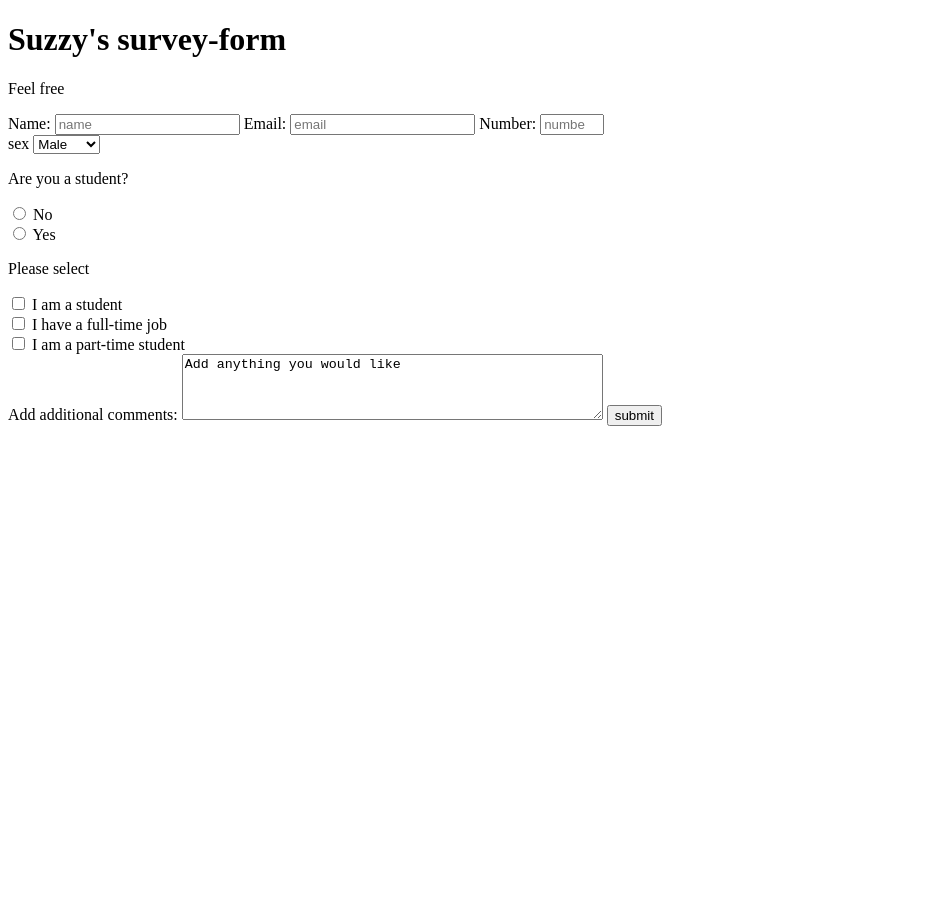
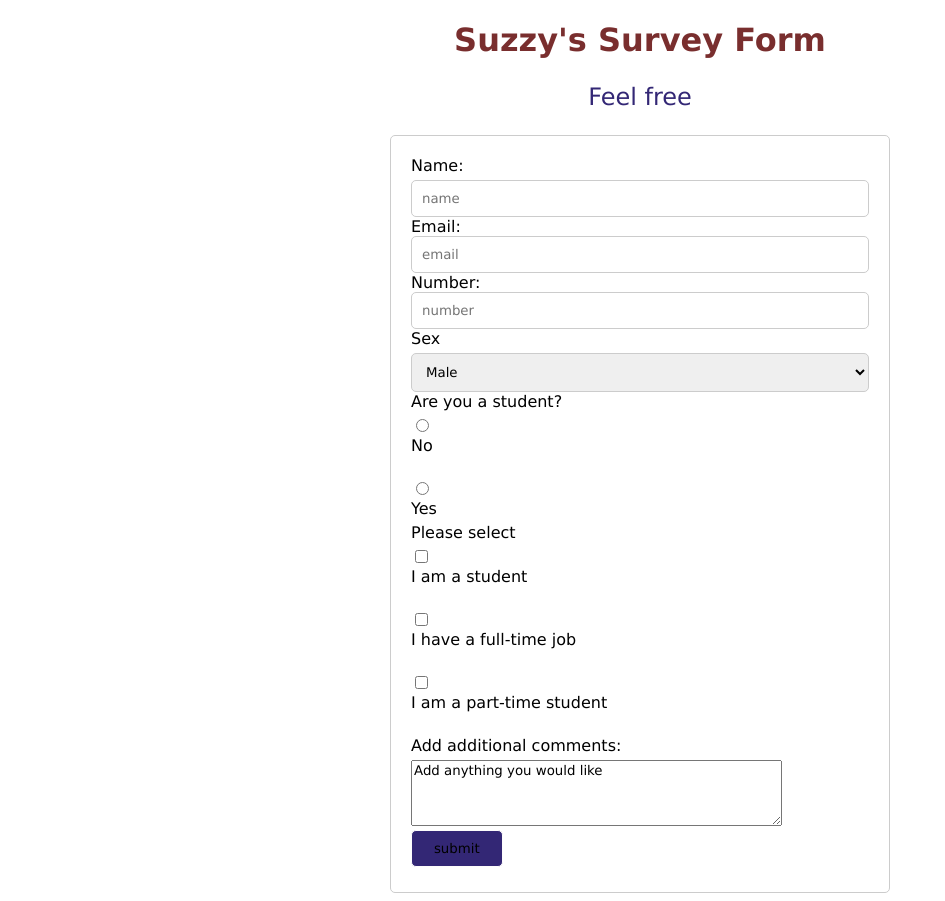
Before and after one commit to ktsyops/suzzycumkwaks, a plain HTML site: page index.html in a window 1280 px wide. Shown: the whole page, without its empty margins (0-945 px from the left). Before the commit the page ends 800 px from the top, so only its background shows below. Drawn offline with Linux system fonts and the light colour scheme.

Commit message:
added css

```diff
--- a/css/style.css
+++ b/css/style.css
@@ -0,0 +1,60 @@
+* {
+  box-sizing: border-box;
+  font-family: "Lucida Sans", "Lucida Sans Regular", "Lucida Grande",
+    "Lucida Sans Unicode", Geneva, Verdana, sans-serif;
+}
+
+h1 {
+  text-align: center;
+  color: #792e2e;
+}
+
+.feel {
+  text-align: center;
+  font-size: 1.5rem;
+  color: #332775;
+}
+
+form {
+  width: 100%;
+  max-width: 500px;
+  margin: 0 auto;
+  padding: 20px;
+  border: 1px solid #ccc;
+  border-radius: 5px;
+}
+
+label {
+  display: block;
+  margin-bottom: 5px;
+}
+
+input[type="text"],
+input[type="email"],
+input[type="number"] {
+  width: 100%;
+  padding: 10px;
+  border: 1px solid #ccc;
+  border-radius: 5px;
+}
+
+select {
+  width: 100%;
+  padding: 10px;
+  border: 1px solid #ccc;
+  border-radius: 5px;
+}
+
+input[type="submit"] {
+  width: 20%;
+  padding: 10px;
+  text-align: center;
+  border: 1px solid #fdfcfc;
+  border-radius: 5px;
+  background: #332775;
+  cursor: pointer;
+}
+
+input[type="submit"]:hover {
+  background: #3d3b47;
+}
--- a/index.html
+++ b/index.html
@@ -2,15 +2,15 @@
 <html lang="en">
   <head>
     <meta charset="UTF-8">
-    <title>survey-form</title>
+    <title>Survey Form</title>
     <link rel="stylesheet" href="css/style.css">
 
   </head>
 
   <body>
     <script src="https://cdn.freecodecamp.org/testable-projects-fcc/v1/bundle.js"></script>
-    <h1 id = "title">Suzzy's survey-form</h1>
-    <p id = "description">Feel free </p>
+    <h1 id = "title">Suzzy's Survey Form</h1>
+    <p id = "description" class="feel">Feel free </p>
     <form  id = "survey-form">
     <label id = "name-label">
       Name:
@@ -27,19 +27,18 @@
     </lable>
     <input type = "number" placeholder ="number" id = "number" min = "0" max= "100">
     <br>
-<label>sex</label>
+<label>Sex</label>
 
 <select name="sex" id="dropdown">
   <option value="male">Male</option>
   <option value="female">Female</option>
   </select>
-  <p> Are you a student?</p>
+  <label>Are you a student?</label>
   <input type="radio"  name="student" value="No">
 <label for="No">No</label><br>
 <input type="radio" id="Yes" name="student" value="Yes">
-<label for="Yes">Yes</label><br>
-<p>Please select</p>
-
+<label for="Yes">Yes</label>
+<label>Please select</label>
 <input type="checkbox" id="vehicle1" name="start 1" value="student">
 <label>I am a student</label><br>
 <input type="checkbox" id="start 2" name="student2" value="student">
```
